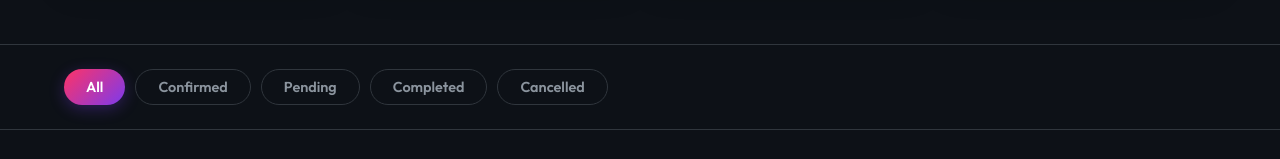
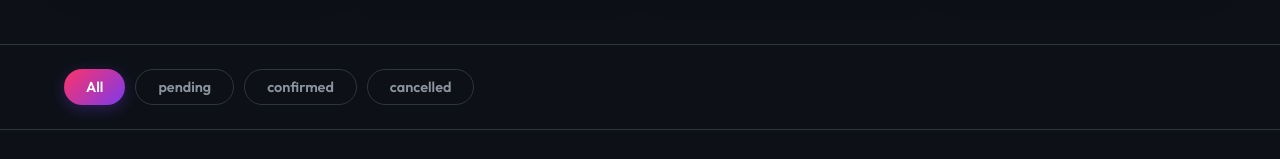
Before and after one commit to Shashikant-Mane20/st-frontend, a React (Create React App) app: page /my-bookings in a window 1280 px wide. Shown: the part 618-777 px from the top of the page. Built offline with nearby package versions, Linux system fonts and the light colour scheme.

Commit message:
Fix booking status update endpoint

```diff
--- a/src/pages/AdminDashboard.js
+++ b/src/pages/AdminDashboard.js
@@ -253,7 +253,6 @@ function AdminDashboard() {
                           >
                             <option value="pending" style={{ background: '#1c2331', color: '#fbbf24' }}>Pending</option>
                             <option value="confirmed" style={{ background: '#1c2331', color: '#34d399' }}>Confirmed</option>
-                            <option value="completed" style={{ background: '#1c2331', color: '#34d399' }}>Completed</option>
                             <option value="cancelled" style={{ background: '#1c2331', color: '#f87171' }}>Cancelled</option>
                           </select>
                         </td>
--- a/src/pages/MyBookings.js
+++ b/src/pages/MyBookings.js
@@ -71,8 +71,8 @@ function MyBookings() {
     fetchBookings();
   }, []);
 
-  const filters = ['All', 'Confirmed', 'Pending', 'Completed', 'Cancelled'];
-  const filtered = filter === 'All' ? bookings : bookings.filter(b => b.status === filter);
+  const filters = ['All', 'pending', 'confirmed', 'cancelled'];
+  const filtered = filter === 'All' ? bookings : bookings.filter(b => b.status?.toLowerCase() === filter.toLowerCase());
 
   const handleCancel = async (id) => {
     try {
@@ -107,9 +107,9 @@ function MyBookings() {
 
   const stats = [
     { label: 'Total Bookings', value: bookings.length, icon: '📋' },
-    { label: 'Upcoming Trips', value: bookings.filter(b => b.status === 'Confirmed' || b.status === 'Pending').length, icon: '✈️' },
-    { label: 'Completed Trips', value: bookings.filter(b => b.status === 'Completed').length, icon: '🏆' },
-    { label: 'Total Spent', value: '₹' + bookings.filter(b => b.status !== 'Cancelled').reduce((sum, b) => sum + (b.total || 0), 0).toLocaleString(), icon: '💰' },
+    { label: 'Upcoming Trips', value: bookings.filter(b => b.status === 'confirmed' || b.status === 'pending').length, icon: '✈️' },
+    { label: 'Completed Trips', value: bookings.filter(b => b.status === 'confirmed').length, icon: '🏆' },
+    { label: 'Total Spent', value: '₹' + bookings.filter(b => b.status !== 'cancelled').reduce((sum, b) => sum + (b.total || 0), 0).toLocaleString(), icon: '💰' },
   ];
 
   return (
@@ -172,9 +172,9 @@ function MyBookings() {
         {!error && !loading && filtered.length > 0 && (
           <div style={{ display: 'flex', flexDirection: 'column', gap: '20px' }}>
             {filtered.map(booking => {
-              const statusStyle = STATUS_STYLES[booking.status] || STATUS_STYLES['Pending'];
+              const statusStyle = STATUS_STYLES[booking.status] || STATUS_STYLES['pending'];
               const travelDate = new Date(booking.travelDate);
-              const isUpcoming = travelDate > new Date() && booking.status !== 'Cancelled';
+              const isUpcoming = travelDate > new Date() && booking.status !== 'cancelled';
               return (
                 <div key={booking.id} className="glass-panel" style={{ borderRadius: '20px', overflow: 'hidden', display: 'grid', gridTemplateColumns: 'repeat(auto-fit, minmax(150px, 1fr))', transition: 'transform 0.3s ease' }}
                   onMouseOver={e => e.currentTarget.style.transform = 'translateY(-4px)'}
@@ -204,7 +204,7 @@ function MyBookings() {
                     </div>
                     <div style={{ display: 'flex', flexDirection: 'column', gap: 'clamp(6px, 1.5vw, 8px)', width: '100%' }}>
                       <Link to={`/tours/${booking.tourId}`} className="btn-outline" style={{ padding: 'clamp(7px, 1.5vw, 9px) clamp(14px, 2.5vw, 16px)', fontSize: 'clamp(0.8rem, 1.5vw, 0.85rem)', textAlign: 'center' }}>View Tour</Link>
-                      {(booking.status === 'Confirmed' || booking.status === 'Pending') && (
+                      {(booking.status === 'confirmed' || booking.status === 'pending') && (
                         <button onClick={() => setCancelId(booking.id)} style={{ padding: 'clamp(7px, 1.5vw, 9px) clamp(14px, 2.5vw, 16px)', fontSize: 'clamp(0.8rem, 1.5vw, 0.85rem)', background: 'rgba(248,113,113,0.1)', border: '1px solid rgba(248,113,113,0.3)', borderRadius: '8px', color: '#f87171', cursor: 'pointer', fontFamily: 'Outfit,sans-serif', fontWeight: '600' }}>Cancel</button>
                       )}
                     </div>
```
